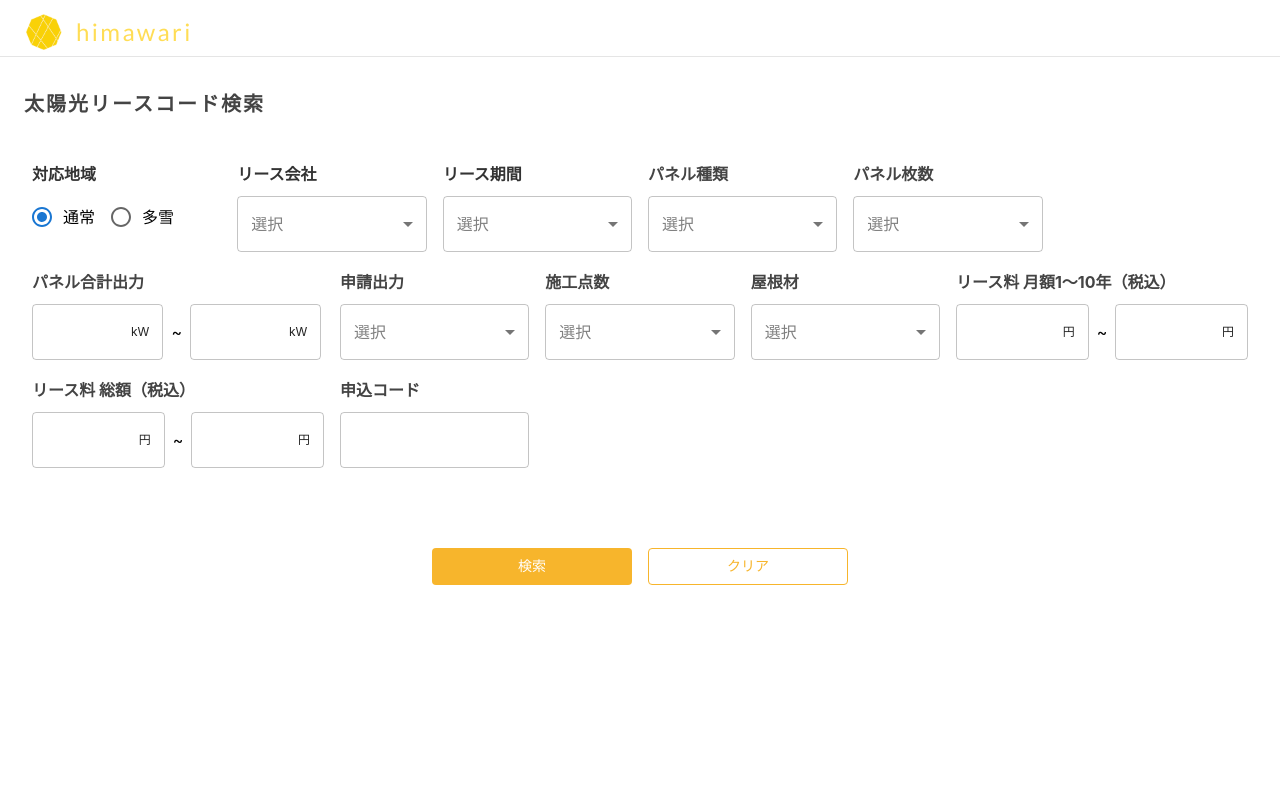
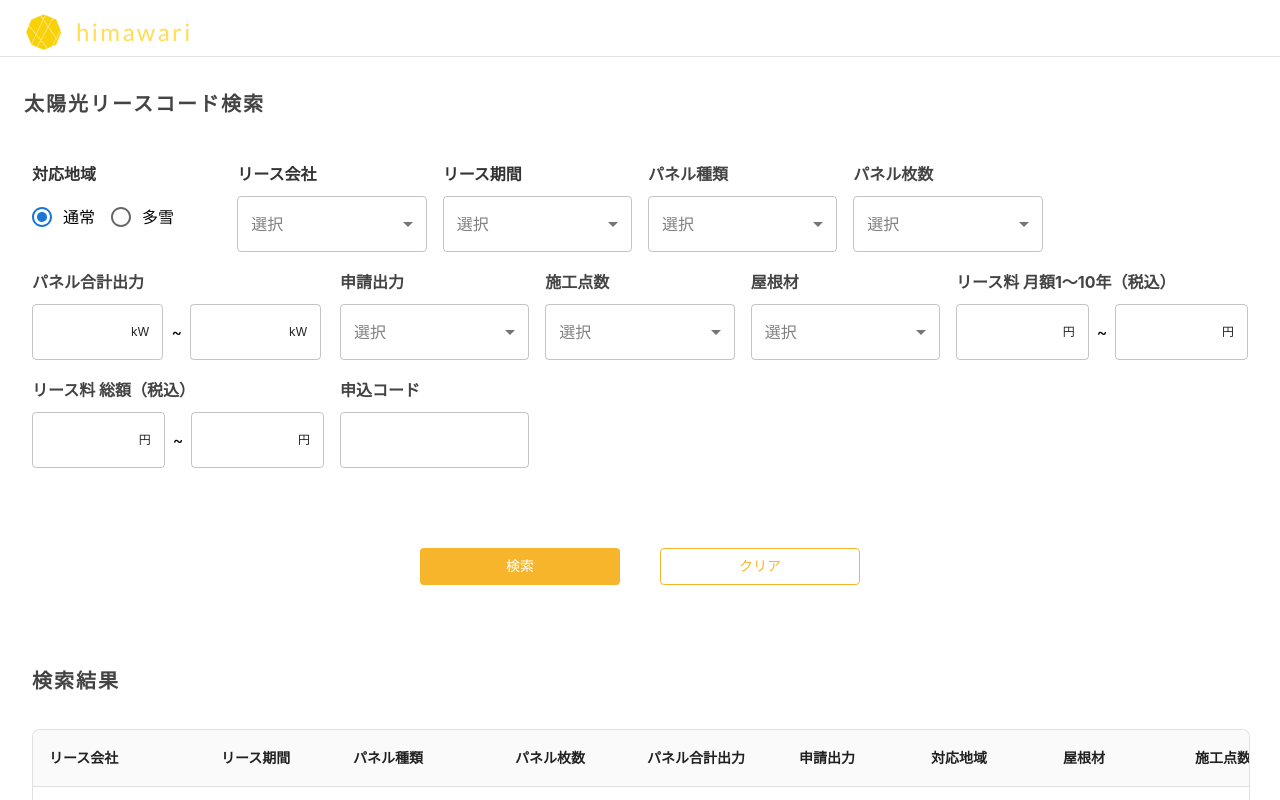
Before and after one commit to komeponpon/himawari-frontend, a React (Create React App) app: page /solar-system-search in a window 1280 px wide. Both pictures are taken after a click on the button "検索". Shown: the top 800 px of the page. Built offline with nearby package versions, Linux system fonts and the light colour scheme.

Commit message:
add:検索結果表示テーブルの追加

```diff
--- /dev/null
+++ b/src/components/SearchResultTable.tsx
@@ -0,0 +1,116 @@
+import {
+  Table,
+  TableBody,
+  TableCell,
+  TableContainer,
+  TableHead,
+  TableRow,
+  Paper,
+  TablePagination
+} from '@mui/material';
+import { useState } from 'react';
+
+// カラム定義の型
+export interface Column {
+  id: string;
+  label: string;
+  minWidth?: number;
+  align?: 'right' | 'left' | 'center';
+  format?: (value: any) => string;
+}
+
+interface Props {
+  columns: Column[];
+  rows: any[];
+  defaultRowsPerPage?: number;
+  rowsPerPageOptions?: number[];
+}
+
+export default function SearchResultTable({
+  columns,
+  rows,
+  defaultRowsPerPage = 10,
+  rowsPerPageOptions = [10, 25, 100]
+}: Props) {
+  const [page, setPage] = useState(0);
+  const [rowsPerPage, setRowsPerPage] = useState(defaultRowsPerPage);
+
+  const handleChangePage = (_event: unknown, newPage: number) => {
+    setPage(newPage);
+  };
+
+  const handleChangeRowsPerPage = (event: React.ChangeEvent<HTMLInputElement>) => {
+    setRowsPerPage(parseInt(event.target.value, 10));
+    setPage(0);
+  };
+
+  return (
+    <Paper
+      sx={{
+        width: '100%',
+        overflow: 'hidden',
+        boxShadow: 'none',
+        border: '1px solid rgba(0, 0, 0, 0.12)',
+        borderRadius: '8px'
+      }}
+    >
+      <TableContainer sx={{ maxHeight: 440 }}>
+        <Table stickyHeader aria-label="search results table">
+          <TableHead>
+            <TableRow>
+              {columns.map((column) => (
+                <TableCell
+                  key={column.id}
+                  align={column.align}
+                  style={{
+                    minWidth: column.minWidth,
+                    backgroundColor: '#fafafa',
+                    fontWeight: 600
+                  }}
+                >
+                  {column.label}
+                </TableCell>
+              ))}
+            </TableRow>
+          </TableHead>
+          <TableBody>
+            {rows
+              .slice(page * rowsPerPage, page * rowsPerPage + rowsPerPage)
+              .map((row, index) => (
+                <TableRow
+                  hover
+                  role="checkbox"
+                  tabIndex={-1}
+                  key={index}
+                  sx={{
+                    '&:hover': {
+                      backgroundColor: 'rgba(0, 0, 0, 0.04) !important'
+                    }
+                  }}
+                >
+                  {columns.map((column) => {
+                    const value = row[column.id];
+                    return (
+                      <TableCell key={column.id} align={column.align}>
+                        {column.format ? column.format(value) : value}
+                      </TableCell>
+                    );
+                  })}
+                </TableRow>
+            ))}
+          </TableBody>
+        </Table>
+      </TableContainer>
+      <TablePagination
+        rowsPerPageOptions={rowsPerPageOptions}
+        component="div"
+        count={rows.length}
+        rowsPerPage={rowsPerPage}
+        page={page}
+        onPageChange={handleChangePage}
+        onRowsPerPageChange={handleChangeRowsPerPage}
+        labelRowsPerPage="表示件数"
+      />
+    </Paper>
+  );
+}
--- a/src/components/SolarSearchField.tsx
+++ b/src/components/SolarSearchField.tsx
@@ -4,6 +4,7 @@ import { useState } from "react";
 import ClearIcon from '@mui/icons-material/Clear';
 import BasicRadioButton from "./BasicRadioButton";
 import { BasicButton } from "./BasicButton";
+import SearchResultTable, { Column } from './SearchResultTable';
 
 export default function SolarSearchField() {
   const [leaseCompany, setLeaseCompany] = useState<string>(""); //リース会社
@@ -23,6 +24,7 @@ export default function SolarSearchField() {
   const [monthlyLeaseFee10To15YearMin, setMonthlyLeaseFee10To15YearMin] = useState<string>("");
   const [monthlyLeaseFee10To15YearMax, setMonthlyLeaseFee10To15YearMax] = useState<string>("");
   const [region, setRegion] = useState<string>("通常"); // 対応地域
+  const [searchResults, setSearchResults] = useState<any[]>([]);
 
   const leaseCompanyOptions = [
     { value: "大阪ガスファイナンス", label: "大阪ガスファイナンス" },
@@ -80,6 +82,89 @@ export default function SolarSearchField() {
     setMonthlyLeaseFee10To15YearMin("");
     setMonthlyLeaseFee10To15YearMax("");
     setRegion("通常");
+    setSearchResults([]);
+  };
+
+  const columns: Column[] = [
+    { id: 'leaseCompany', label: 'リース会社', minWidth: 140 },
+    { id: 'leasePeriod', label: 'リース期間', minWidth: 100 },
+    { id: 'moduleModel', label: 'パネル種類', minWidth: 130 },
+    { id: 'moduleCount', label: 'パネル枚数', minWidth: 100 },
+    {
+      id: 'totalModuleOutput',
+      label: 'パネル合計出力',
+      minWidth: 120,
+      format: (value: number) => `${value}kW`
+    },
+    {
+      id: 'applicationPowerOutput',
+      label: '申請出力',
+      minWidth: 100,
+      format: (value: number) => `${value}kW`
+    },
+    { id: 'region', label: '対応地域', minWidth: 100 },
+    { id: 'roofMaterial', label: '屋根材', minWidth: 100 },
+    { id: 'installationPoints', label: '施工点数', minWidth: 100 },
+    {
+      id: 'monthlyLeaseFee',
+      label: '月額リース料(1~10年)',
+      minWidth: 200,
+      align: 'right',
+      format: (value: number) => `¥${value.toLocaleString()}`
+    },
+    {
+      id: 'monthlyLeaseFee10To15Year',
+      label: '月額リース料(10~15年)',
+      minWidth: 200,
+      align: 'right',
+      format: (value: number | null) => value ? `¥${value.toLocaleString()}` : '-'
+    },
+    {
+      id: 'totalLeaseFee',
+      label: '総額リース料',
+      minWidth: 130,
+      align: 'right',
+      format: (value: number) => `¥${value.toLocaleString()}`
+    },
+    { id: 'applicationCode', label: '申込コード', minWidth: 100 }
+  ];
+
+  const handleSearch = () => {
+    const baseData = {
+      leaseCompany: ['大阪ガスファイナンス', 'TEPCOフィンテック'],
+      leasePeriod: ['10年', '15年'],
+      moduleModel: ['maxeon 400W', 'SI SOLAR 430W'],
+      moduleCount: [8, 10, 12, 14, 16],
+      totalModuleOutput: [3.2, 4.0, 4.8, 5.6, 6.4],
+      applicationPowerOutput: [3.2, 3.6, 4.0, 5.9, 8.0],
+      region: ['通常', '多雪'],
+      roofMaterial: ['立平葺', 'スレート', '瓦'],
+      installationPoints: ['6点', '8点'],
+    };
+
+    const mockResults = Array.from({ length: 100 }, (_, index) => {
+      const randomMonthlyFee = Math.floor(Math.random() * (30000 - 10000) + 10000);
+      const months = Math.random() < 0.5 ? 120 : 180; // 10年 or 15年
+      const totalFee = randomMonthlyFee * months;
+
+      return {
+        leaseCompany: baseData.leaseCompany[Math.floor(Math.random() * baseData.leaseCompany.length)],
+        leasePeriod: baseData.leasePeriod[Math.floor(Math.random() * baseData.leasePeriod.length)],
+        moduleModel: baseData.moduleModel[Math.floor(Math.random() * baseData.moduleModel.length)],
+        moduleCount: baseData.moduleCount[Math.floor(Math.random() * baseData.moduleCount.length)],
+        totalModuleOutput: baseData.totalModuleOutput[Math.floor(Math.random() * baseData.totalModuleOutput.length)],
+        applicationPowerOutput: baseData.applicationPowerOutput[Math.floor(Math.random() * baseData.applicationPowerOutput.length)],
+        region: baseData.region[Math.floor(Math.random() * baseData.region.length)],
+        roofMaterial: baseData.roofMaterial[Math.floor(Math.random() * baseData.roofMaterial.length)],
+        installationPoints: baseData.installationPoints[Math.floor(Math.random() * baseData.installationPoints.length)],
+        monthlyLeaseFee: randomMonthlyFee,
+        monthlyLeaseFee10To15Year: months === 180 ? Math.floor(randomMonthlyFee * 0.8) : null,
+        totalLeaseFee: totalFee,
+        applicationCode: `C${index}${Math.random().toString(36).substring(2, 5).toUpperCase()}`
+      };
+    });
+
+    setSearchResults(mockResults);
   };
 
   return (
@@ -552,10 +637,10 @@ export default function SolarSearchField() {
           />
         </Grid>
       </Grid>
-      <Box sx={{ display: 'flex', justifyContent: 'center', gap: 2, mt: 10 }}>
+      <Box sx={{ display: 'flex', justifyContent: 'center', gap: 5, mt: 10 }}>
         <BasicButton
           variant="contained"
-          onClick={() => console.log("検索実行")}
+          onClick={handleSearch}
           sx={{
             width: '200px',
             backgroundColor: '#F7B52C',
@@ -584,6 +669,35 @@ export default function SolarSearchField() {
           クリア
         </BasicButton>
       </Box>
+      {searchResults.length > 0 && (
+        <>
+          <Box sx={{
+              paddingTop: '5rem',
+              display: 'flex',
+            }}>
+              <Typography
+                variant="h6"
+                component="h6"
+                sx={{
+                  fontFamily: "'Noto Sans JP', sans-serif",
+                  fontWeight: 600,
+                  color: '#444444',
+                  letterSpacing: '0.1em'
+                }}
+              >
+                検索結果
+              </Typography>
+          </Box>
+          <Box sx={{ mt: 4, width: '100%' }}>
+            <SearchResultTable
+              columns={columns}
+              rows={searchResults}
+              defaultRowsPerPage={10}
+              rowsPerPageOptions={[10, 25, 100]}
+            />
+          </Box>
+        </>
+      )}
     </Box>
   );
 }
```
